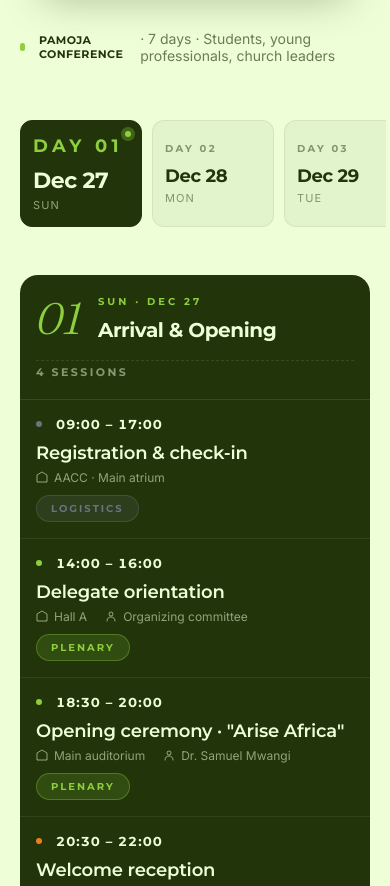
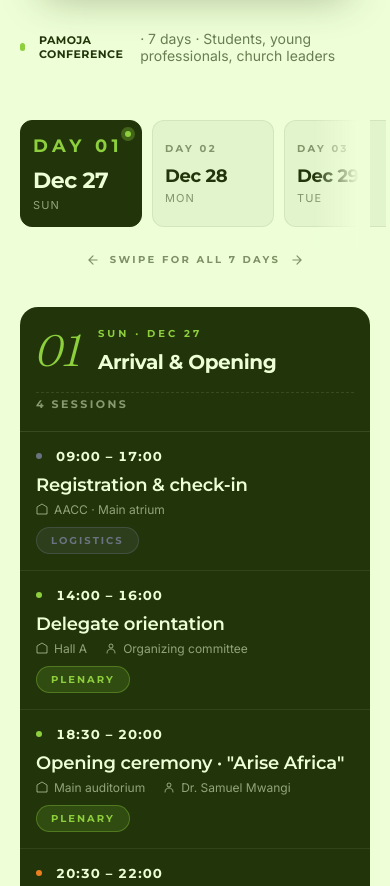
Before and after one commit to eyosiyasketema1/runpamoja, a React (Vite) app: page / in a window 390 px wide. Shown: the part 9227-10113 px from the top of the page. Built offline with nearby package versions, Linux system fonts and the light colour scheme.

Commit message:
Make Agenda day-strip scroll noticeable: fade, scrollbar, swipe hint

```diff
--- a/src/components/Agenda.tsx
+++ b/src/components/Agenda.tsx
@@ -111,10 +111,11 @@ function Agenda({ data, accent: _accent }: { data: PamojaData; accent: string })
           <span>· {schedule.sub}</span>
         </div>
 
+        <div className="pmj-agenda-strip-wrap" style={{ position: 'relative', marginBottom: 40 }}>
         <div ref={stripRef} className="pmj-agenda-day-strip" style={{
           display: 'grid',
           gridTemplateColumns: `repeat(${days.length}, minmax(0, 1fr))`,
-          gap: 8, marginBottom: 40,
+          gap: 8,
         }}>
           {days.map((d, i) => {
             const active = dayIdx === i;
@@ -156,6 +157,17 @@ function Agenda({ data, accent: _accent }: { data: PamojaData; accent: string })
               </button>
             );
           })}
+        </div>
+        <div className="pmj-agenda-strip-hint" aria-hidden style={{
+          marginTop: 12, fontFamily: 'Montserrat', fontSize: 10,
+          letterSpacing: '0.24em', fontWeight: 700,
+          color: 'rgba(34,53,10,.55)', textTransform: 'uppercase',
+          display: 'flex', alignItems: 'center', justifyContent: 'center', gap: 10,
+        }}>
+          <svg width="14" height="14" viewBox="0 0 24 24" fill="none" stroke="currentColor" strokeWidth="2" strokeLinecap="round" strokeLinejoin="round"><path d="M19 12H5M12 5l-7 7 7 7"/></svg>
+          <span>Swipe for all {days.length} days</span>
+          <svg width="14" height="14" viewBox="0 0 24 24" fill="none" stroke="currentColor" strokeWidth="2" strokeLinecap="round" strokeLinejoin="round"><path d="M5 12h14M12 5l7 7-7 7"/></svg>
+        </div>
         </div>
 
         <div key={conf + '-' + dayIdx} className="pmj-agenda-day-card" style={{
--- a/src/index.css
+++ b/src/index.css
@@ -274,6 +274,10 @@ button { font-family: inherit; }
    Desktop: single sticky panel on the right.
    Tablet/mobile: each list item expands inline below itself when active. */
 .pmj-obj-mobile-detail { display: none; }
+.pmj-agenda-strip-hint { display: none; }
+@media (max-width: 1024px) {
+  .pmj-agenda-strip-hint { display: flex !important; }
+}
 @media (max-width: 1024px) {
   .pmj-obj-mobile-detail {
     display: block !important;
@@ -313,16 +317,35 @@ button { font-family: inherit; }
     gap: 10px !important;
     overflow-x: auto !important;
     overflow-y: hidden !important;
-    padding-bottom: 8px !important;
+    padding-bottom: 14px !important;
     margin-left: -16px !important;
     margin-right: -16px !important;
     padding-left: 16px !important;
-    padding-right: 16px !important;
-    scrollbar-width: none !important;
+    padding-right: 60px !important; /* leaves room for the right fade to feel like "peek" */
     scroll-snap-type: x mandatory;
+    scrollbar-width: thin;
+    scrollbar-color: rgba(34,53,10,.45) rgba(34,53,10,.06);
   }
   .pmj-agenda-day-strip::-webkit-scrollbar {
-    display: none;
+    height: 4px;
+  }
+  .pmj-agenda-day-strip::-webkit-scrollbar-track {
+    background: rgba(34,53,10,.06);
+    border-radius: 4px;
+  }
+  .pmj-agenda-day-strip::-webkit-scrollbar-thumb {
+    background: rgba(34,53,10,.45);
+    border-radius: 4px;
+  }
+  /* Right-edge fade to telegraph "more days are over there" */
+  .pmj-agenda-strip-wrap::after {
+    content: '';
+    position: absolute;
+    top: 0; bottom: 14px; right: 0;
+    width: 56px;
+    background: linear-gradient(to right, rgba(238,255,215,0) 0%, rgba(238,255,215,1) 80%);
+    pointer-events: none;
+    z-index: 2;
   }
   .pmj-agenda-day-strip > button {
     flex: 0 0 96px !important;
```
